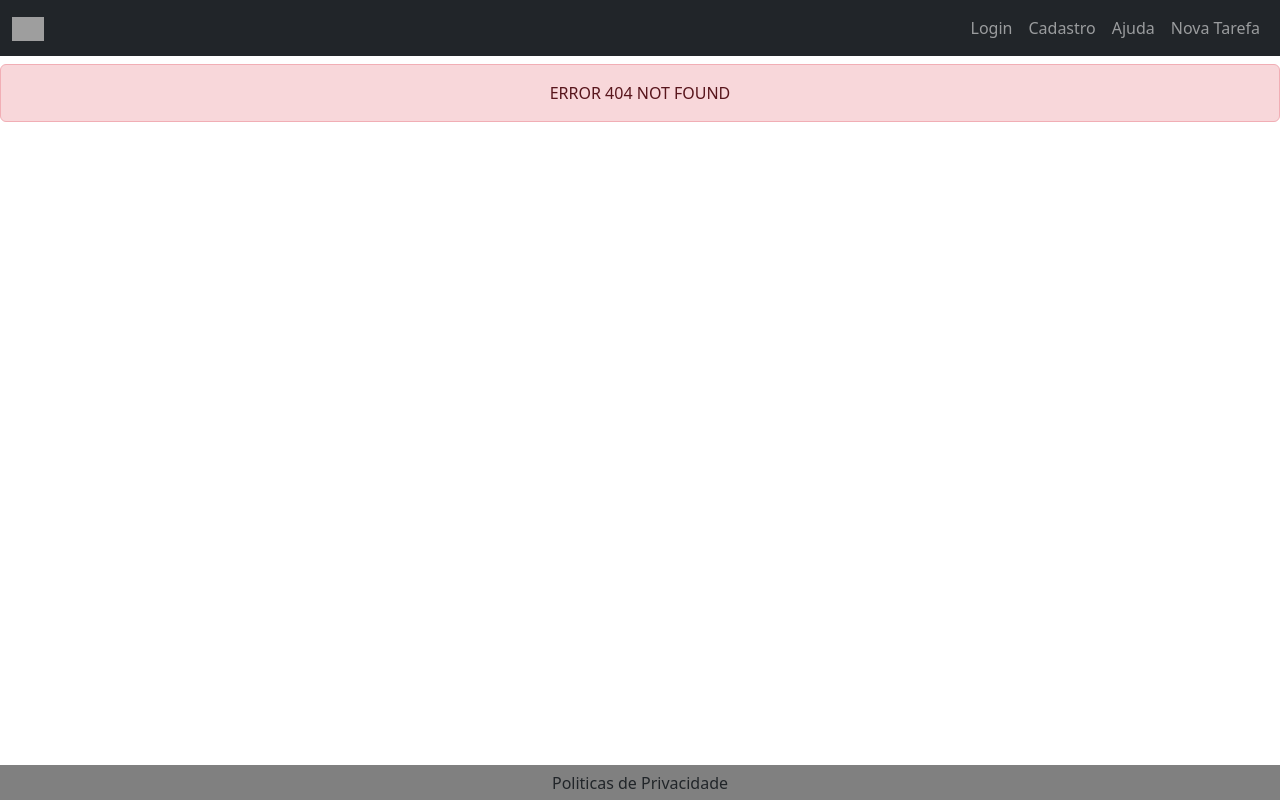
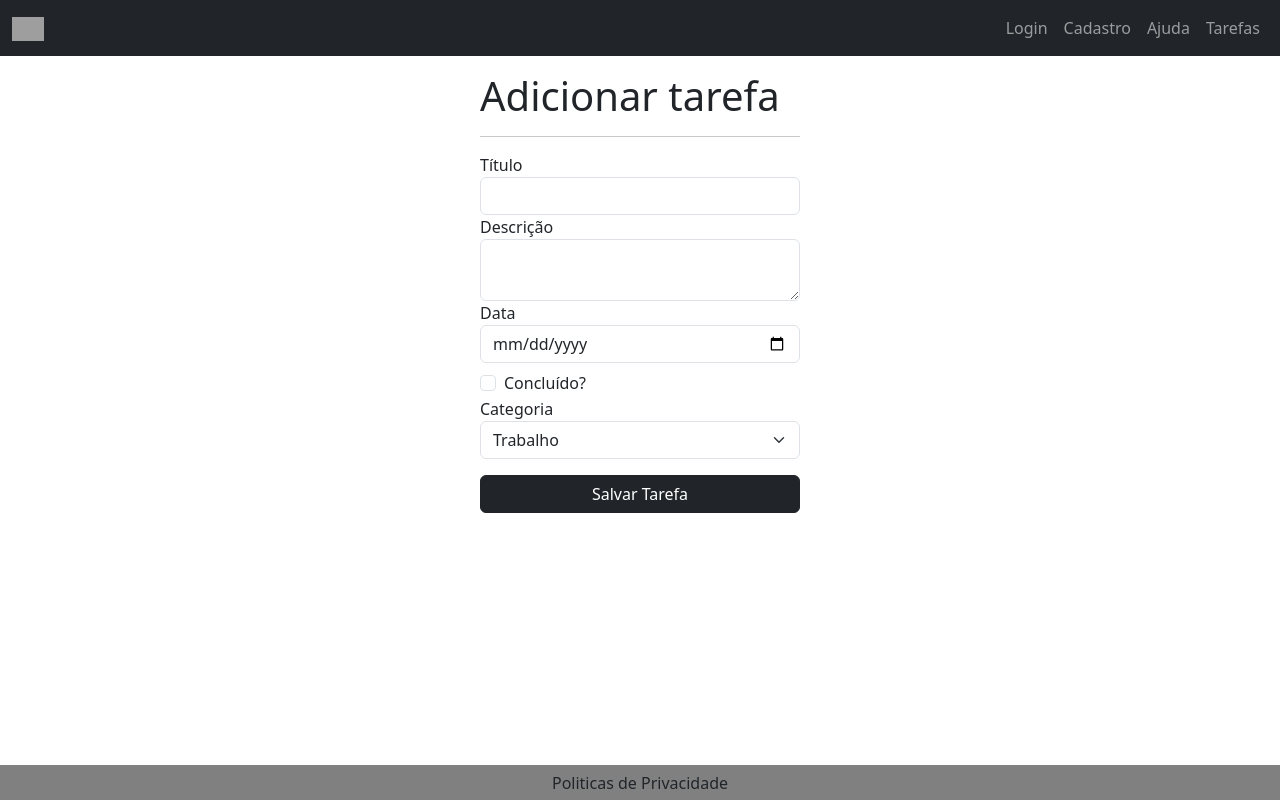
Before and after one commit to GuiCandini/gerenciador-contatos, a React (Vite) app: page /tarefas/adicionar in a window 1280 px wide. Before the commit this address had no page. Built offline with nearby package versions, Linux system fonts and the light colour scheme; grey boxes are pictures that could not be loaded.

Commit message:
Aula 1507

```diff
--- a/src/App.jsx
+++ b/src/App.jsx
@@ -8,6 +8,8 @@ import {BrowserRouter, Routes, Route} from "react-router-dom"
 import Footer from "./components/Footer";
 import Politicas from "./pages/Politicas";
 import NovaTarefa from "./pages/NovaTarefa";
+import Tarefas from "./pages/Tarefas";
+import { Toaster } from "react-hot-toast";
 //BrouwserRouter: componente essencial para conduzir o roteamento do navegador
 
 function App() {
@@ -20,12 +22,14 @@ function App() {
           <Route path="/login" element={<Login />} />
           <Route path="/cadastro" element={<Cadastro />} />
           <Route path="/ajuda" element={<Ajuda />} />
+          <Route path="/tarefas" element={<Tarefas />} />
+          <Route path="/tarefas/adicionar" element={<NovaTarefa/>} />
           <Route path="/politicas" element={<Politicas />} />
-          <Route path="/novatarefa" element={<NovaTarefa/>} />
           <Route path="*" element={<NotFound />} />
         </Routes>
         <Footer />
       </BrowserRouter>
+      <Toaster position ="bottom-right"/>
     </>
   );
 }
--- a/src/components/Menu.jsx
+++ b/src/components/Menu.jsx
@@ -15,7 +15,8 @@ function Menu() {
                             <Link className="nav-link" to="/login">Login</Link>
                             <Link className="nav-link" to="/cadastro">Cadastro</Link>
                             <Link className="nav-link" to="/ajuda">Ajuda</Link>
-                            <Link className="nav-link" to="/novatarefa">Nova Tarefa</Link>
+                            <Link className="nav-link" to="/tarefas">Tarefas</Link>
+                            {/* <Link className="nav-link" to="/novatarefa">Nova Tarefa</Link> */}
                         </Nav>
                     </NavbarCollapse>
                 </Container>
--- /dev/null
+++ b/src/firebase/tarefas.js
@@ -0,0 +1,20 @@
+//O propósito deste arquivo é ter todas as funções necessárias para gerenciar tarefas (CRUD - create, read, update, delete)
+/*
+    - adicionar uma nova tarefa
+    - listar as tarefas
+    - atualizar uma tarefa
+    - deletar uma tarefa
+*/
+import { addDoc, collection } from "firebase/firestore";
+import { db } from "./config";
+
+//Criar uma referência para coleção no Firestore
+export const tarefasCol = collection(db, "tarefas");
+
+//Função assíncrona = o resultado não é obtido de imediato
+// Haverá uma "espera"
+export async function addTarefa(data) {
+    //Essa função se comunica com o firestore, envia os dados(data) e salva na coleção indicada
+    await addDoc(tarefasCol, data);
+    //await é uma instrução para esperar o resultado de addDoc
+}
--- a/src/pages/Ajuda.jsx
+++ b/src/pages/Ajuda.jsx
@@ -6,7 +6,7 @@ function Ajuda() {
             <Container fluid>
                 <h1>Ajuda</h1>
                 <hr />
-                <Accordion defaultActiveKey="0">
+                <Accordion defaultActiveKey="">
                     <Accordion.Item eventKey="0">
                         <Accordion.Header>
                             Sobre o nosso sistema
--- a/src/pages/NovaTarefa.jsx
+++ b/src/pages/NovaTarefa.jsx
@@ -1,12 +1,28 @@
 import { Button } from "react-bootstrap";
 import { useForm } from "react-hook-form";
+import { addTarefa } from "../firebase/tarefas";
+import toast from "react-hot-toast";
+import { useNavigate } from "react-router-dom";
 
 function NovaTarefa() {
-  const { register, handleSubmit, formState: { errors } } = useForm();
+  const {
+    register,
+    handleSubmit,
+    formState: { errors }
+  } = useForm();
+
+  const navigate = useNavigate();
 
   function salvarTarefa(data) {
-    console.log("Salvar tarefa");
-    console.log(data);
+    //Os dados do formulário são passados para a função de inserir
+    //then => aguarda a inserção da tarefa para então exibir o toast
+    addTarefa(data).then(() => {
+      toast.success("Tarefa adicionada com sucesso!");
+      //Redirecionar o usuário para /tarefas
+      navigate("/tarefas");
+    }).catch(() => {
+      toast.error("Erro ao adicionar tarefa!")
+    })
   }
 
   return (
@@ -42,7 +58,7 @@ function NovaTarefa() {
             {...register("dataConclusao")}
             />
         </div>
-        <div className="form-check">
+        <div className="form-check mt-2">
           <input
             type="checkbox"
             id="concluido"
@@ -67,7 +83,7 @@ function NovaTarefa() {
             <option value="Outros">Outros</option>
           </select>
         </div>
-        <Button variant="dark" className="w-100 mt-1" type="submit">
+        <Button variant="dark" className="w-100 mt-3" type="submit">
           Salvar Tarefa
         </Button>
       </form>
--- a/src/pages/Politicas.jsx
+++ b/src/pages/Politicas.jsx
@@ -5,7 +5,7 @@ function Politicas() {
         <main>
             <h1>Politicas de Privacidade</h1><Container fluid>
                 <hr />
-                <Accordion defaultActiveKey="0">
+                <Accordion defaultActiveKey="">
                     <Accordion.Item eventKey="0">
                         <Accordion.Header>
                             Coleta de Dados Pessoais
--- /dev/null
+++ b/src/pages/Tarefas.jsx
@@ -0,0 +1,16 @@
+import { Container } from "react-bootstrap";
+import { Link } from "react-router-dom";
+
+function Tarefas() {
+    return (
+        <main>
+            <Container className="mt-3">
+                <h1>Suas tarefas</h1>
+                <hr />
+                <Link to="/tarefas/adicionar" className="btn btn-outline-dark">Adicionar Tarefa</Link>
+            </Container>
+        </main>
+    );
+}
+
+export default Tarefas;
```
